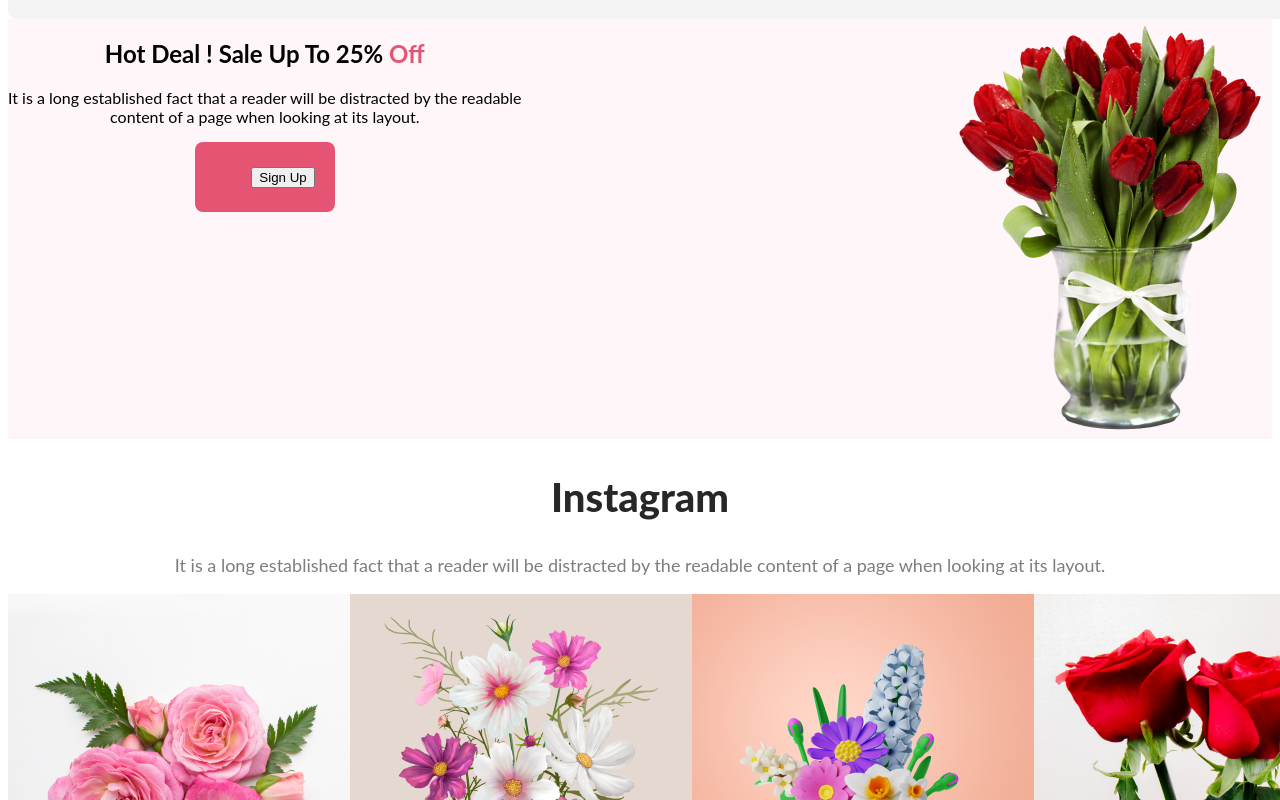
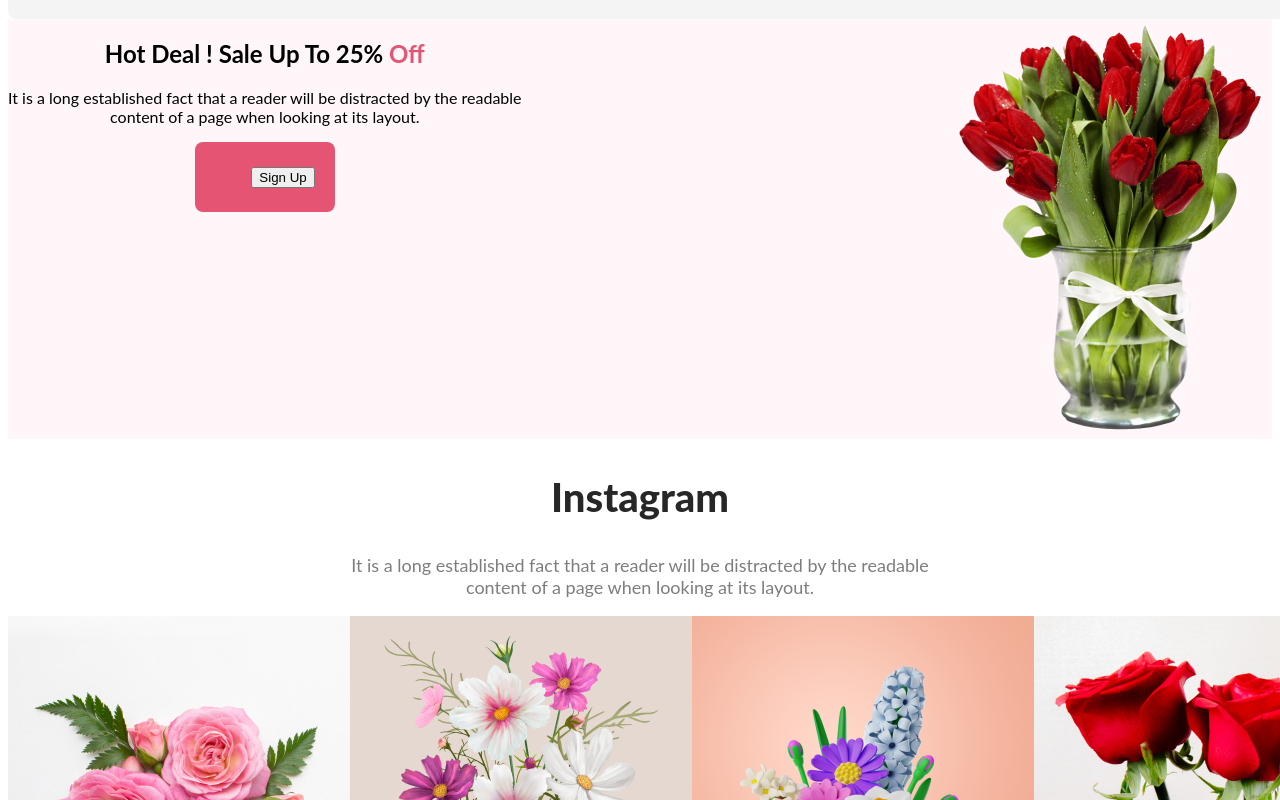
Before and after one commit to prodip1986/flower-shop-assignment, a plain HTML site: page index.html in a window 1280 px wide. Shown: the part 2000-2800 px from the top of the page. Drawn offline with Linux system fonts and the light colour scheme.

Commit message:
add content

```diff
--- a/index.html
+++ b/index.html
@@ -79,7 +79,7 @@
 <section class="instragram">
     <div class="instragram-more">
         <h2 class="instragram-title">Instagram</h2>
-       <p class="section-paragraph">It is a long established fact that a reader will be distracted by the readable content of a page when looking at its layout.</p>
+       <p class="section-paragraph">It is a long established fact that a reader will be distracted by the readable <br>content of a page when looking at its layout.</p>
     </div>
     <div class="picture">
         <div class="instragram-picture">
```
